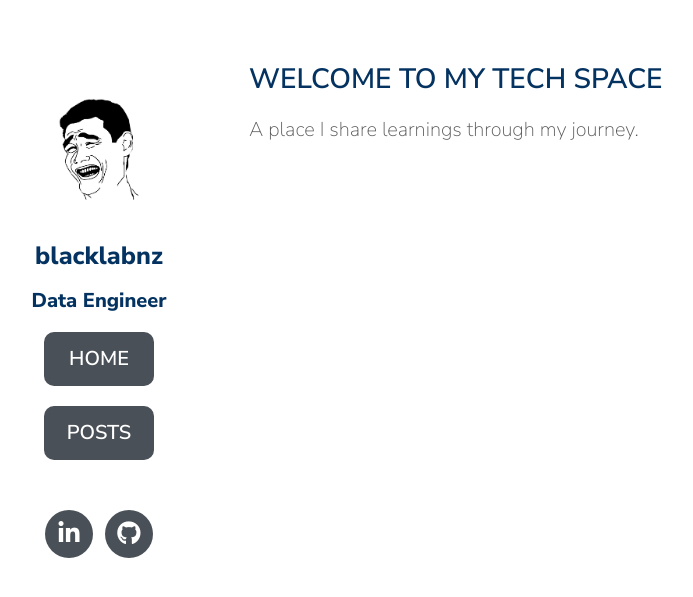
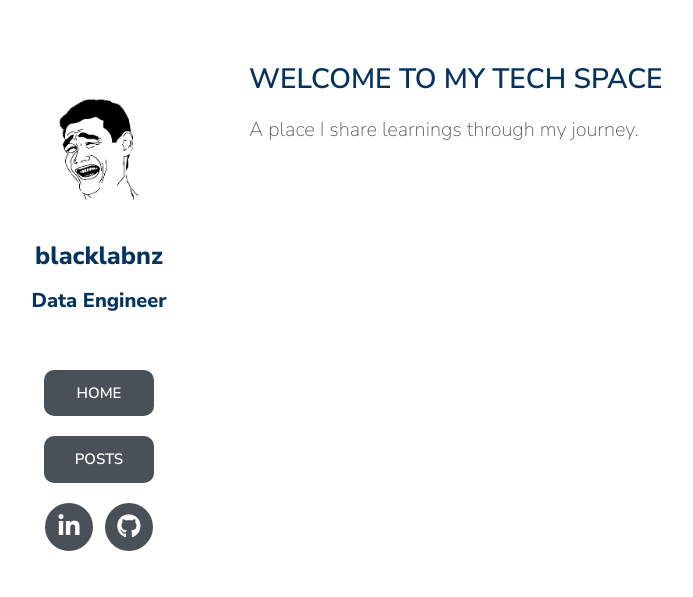
Before and after one commit to blacklabnz/blacklabnz.github.io, a Jekyll site: the page built from docs/index.md, in a window 1280 px wide. Shown: the top 597 px of the page, without its empty margins (139-832 px from the left). Built offline with Jekyll 4.4.1, drawn with Linux system fonts in a browser that asks for light colours; nearby versions of some CDN libraries; a style sheet for code colours, icons or effects is not loaded.

Commit message:
minor styling improvements

```diff
--- a/docs/_config.yml
+++ b/docs/_config.yml
@@ -1,7 +1,7 @@
 title: blacklabnz
 position: Data Engineer
 description: Data Engineer DevOps Engineer
-pre_position: Former DevOps Engineer
+prev_position: Former DevOps Engineer
 email:
 keywords: DevOps Data
 social:
--- a/docs/_sass/minimal-light.scss
+++ b/docs/_sass/minimal-light.scss
@@ -12,8 +12,8 @@
 .social-icons {
   margin-left: auto;
   margin-right: auto;
-  margin-top: 50px;
-  margin-bottom: 50px;
+  margin-top: 20px;
+  margin-bottom: 20px;
 }
 
 .social-icons a {
@@ -496,7 +496,7 @@
   margin-left: auto;
   margin-top: 20px;
   margin-bottom: 20px;
-  width: 50%;
+  width: 110px;
 }
 
 .vertical-menu a {
@@ -508,7 +508,7 @@
   text-decoration: none;
   font-family: 'Nunito Sans', sans-serif;
   font-weight: 600;
-  font-size: 20px;
+  font-size: 15px;
   margin: 20px 0px 20px 0px;
 }
 
```
